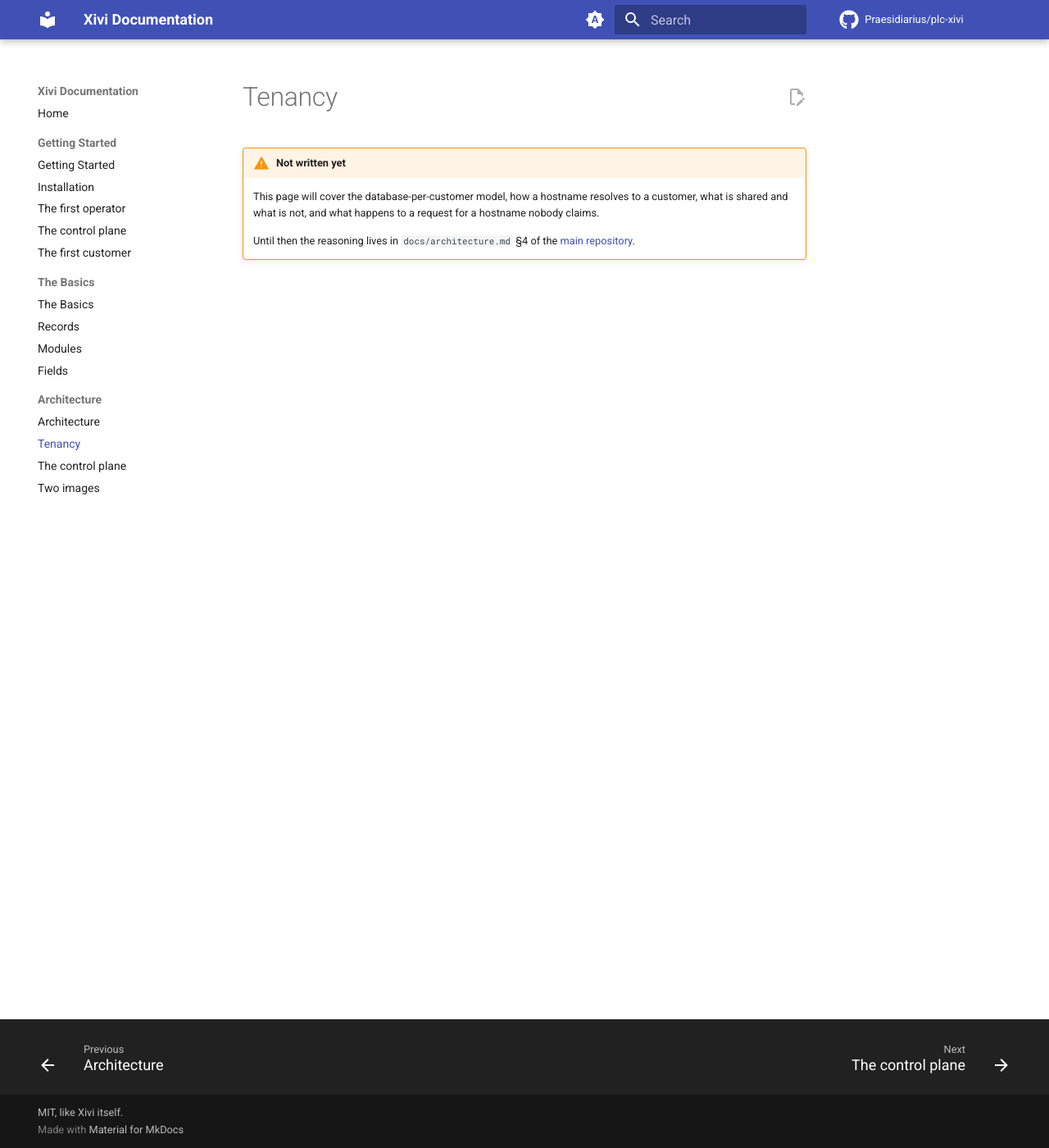
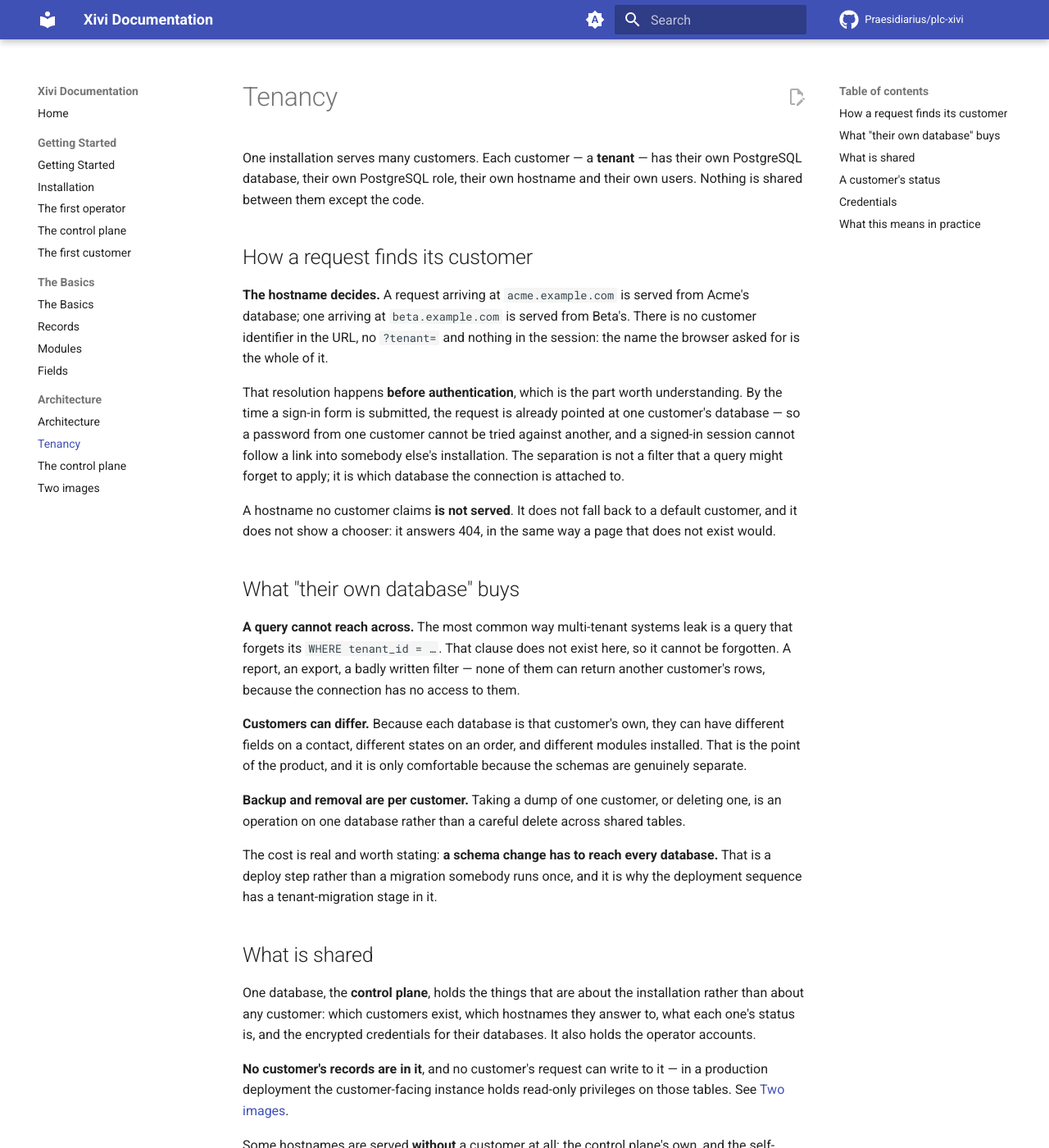
Before and after one commit to Praesidiarius/plc-xivi-docs, an MkDocs documentation site: the page built from docs/architecture/tenancy.md, in a window 1280 px wide and 1400 px high. Shown: the whole window at 82% size. Built offline with MkDocs 1.6.1 and Material for MkDocs 9.7.7, drawn with Linux system fonts in a browser that asks for light colours; comment, search, counter and statistics services are not loaded; some of the changed text lies outside the part shown.

Commit message:
Write the Tenancy page
- how a hostname resolves to a customer, and that it happens before
  authentication
- what a database each buys, and the cost it carries
- what the control plane holds and what it does not
- the four statuses and which of them serve requests

Co-Authored-By: Claude Opus 5 <noreply@anthropic.com>
Claude-Session: https://claude.ai/code/session_01KC2UY8iTBze76CscZ3PVXE

```diff
--- a/docs/architecture/tenancy.md
+++ b/docs/architecture/tenancy.md
@@ -1,8 +1,102 @@
 # Tenancy
 
-!!! warning "Not written yet"
+One installation serves many customers. Each customer — a **tenant** — has their
+own PostgreSQL database, their own PostgreSQL role, their own hostname and their
+own users. Nothing is shared between them except the code.
 
-    This page will cover the database-per-customer model, how a hostname resolves to a customer, what is shared and what is not, and what happens to a request for a hostname nobody claims.
+## How a request finds its customer
 
-    Until then the reasoning lives in `docs/architecture.md` §4 of the
-    [main repository](https://github.com/Praesidiarius/plc-xivi).
+**The hostname decides.** A request arriving at `acme.example.com` is served from
+Acme's database; one arriving at `beta.example.com` is served from Beta's. There
+is no customer identifier in the URL, no `?tenant=` and nothing in the session:
+the name the browser asked for is the whole of it.
+
+That resolution happens **before authentication**, which is the part worth
+understanding. By the time a sign-in form is submitted, the request is already
+pointed at one customer's database — so a password from one customer cannot be
+tried against another, and a signed-in session cannot follow a link into
+somebody else's installation. The separation is not a filter that a query might
+forget to apply; it is which database the connection is attached to.
+
+A hostname no customer claims **is not served**. It does not fall back to a
+default customer, and it does not show a chooser: it answers 404, in the same way
+a page that does not exist would.
+
+## What "their own database" buys
+
+**A query cannot reach across.** The most common way multi-tenant systems leak is
+a query that forgets its `WHERE tenant_id = …`. That clause does not exist here,
+so it cannot be forgotten. A report, an export, a badly written filter — none of
+them can return another customer's rows, because the connection has no access to
+them.
+
+**Customers can differ.** Because each database is that customer's own, they can
+have different fields on a contact, different states on an order, and different
+modules installed. That is the point of the product, and it is only comfortable
+because the schemas are genuinely separate.
+
+**Backup and removal are per customer.** Taking a dump of one customer, or
+deleting one, is an operation on one database rather than a careful delete across
+shared tables.
+
+The cost is real and worth stating: **a schema change has to reach every
+database.** That is a deploy step rather than a migration somebody runs once, and
+it is why the deployment sequence has a tenant-migration stage in it.
+
+## What is shared
+
+One database, the **control plane**, holds the things that are about the
+installation rather than about any customer: which customers exist, which
+hostnames they answer to, what each one's status is, and the encrypted
+credentials for their databases. It also holds the operator accounts.
+
+**No customer's records are in it**, and no customer's request can write to it —
+in a production deployment the customer-facing instance holds read-only
+privileges on those tables. See [Two images](two-images.md).
+
+Some hostnames are served **without** a customer at all: the control plane's own,
+and the self-service signup endpoint when it is switched on. Those are the only
+addresses where tenant resolution is deliberately skipped, and a customer cannot
+be provisioned onto one — the command refuses.
+
+## A customer's status
+
+Not every registered customer is served. Status is a fact about the installation's
+relationship with them, not about their data:
+
+| Status | Serves requests | Means |
+| --- | --- | --- |
+| `provisioning` | no | Being created. The database may not exist yet. |
+| `trial` | **yes** | Serving, on trial terms. |
+| `active` | **yes** | Serving. |
+| `suspended` | no | Kept intact and refusing requests — unpaid, disputed, on hold. |
+
+**Suspending is not deleting.** A suspended customer's database, records and
+users are untouched; the installation simply stops answering for them. Reversing
+it is a status change.
+
+## Credentials
+
+Each customer's database has its own PostgreSQL role, and the password for it is
+stored **encrypted** in the control plane rather than in a configuration file. So
+a copy of the control-plane database on its own does not yield access to
+customers' data — the keyring is separate, and rotating it is a command.
+
+## What this means in practice
+
+- **Adding a customer** creates a database, a role, and a registration. It is one
+  command and takes seconds. See
+  [The first customer](../getting-started/first-tenant.md).
+- **A customer's hostname is theirs**, and more than one can point at the same
+  customer.
+- **Removing a customer** drops the database and the role. There is no undo, and
+  the command says so before doing it.
+- **Every schema change runs against every customer's database**, which is a step
+  in deploying rather than an afterthought.
+
+!!! note "Why it was built this way"
+
+    The reasoning — what was weighed against a shared schema with a tenant
+    column, and what that would have cost — is in `docs/architecture.md` §4 of
+    the [main repository](https://github.com/Praesidiarius/plc-xivi). These pages
+    describe what an installation is; the brief records why.
```
